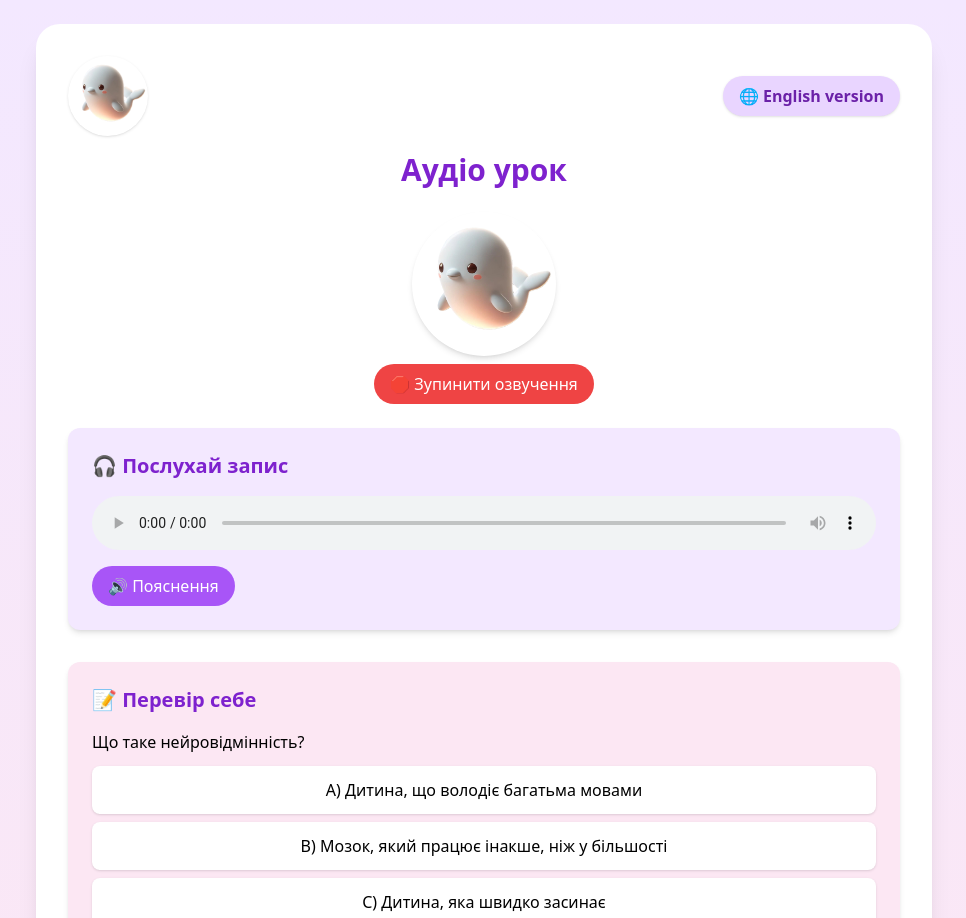
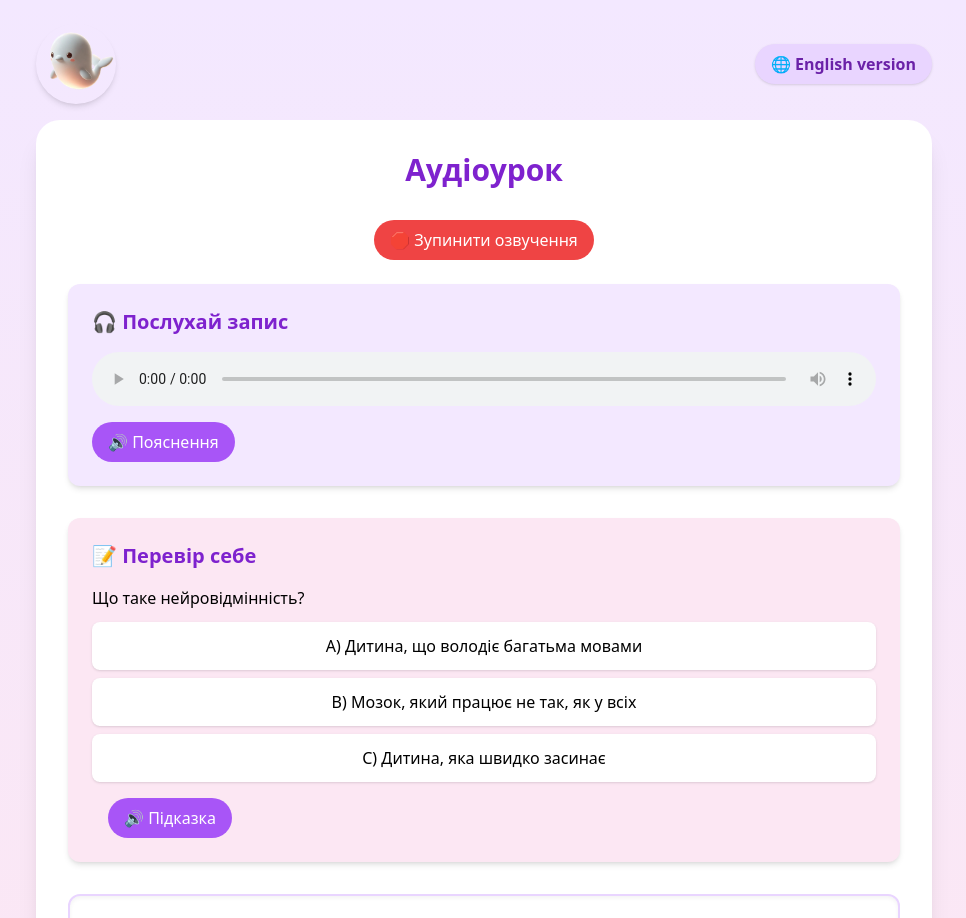
Before and after one commit to Milana-Budzanovska/learning, a React (Vite) app: page /audio in a window 1280 px wide. Shown: the top 918 px of the page, without its empty margins (156-1122 px from the left). Built offline with nearby package versions, Linux system fonts and the light colour scheme; the HTML template or start-up script is replaced by a standard one.

Commit message:
Update AudioLesson.tsx

```diff
--- a/src/AudioLesson.tsx
+++ b/src/AudioLesson.tsx
@@ -1,11 +1,10 @@
 import React, { useEffect, useState } from 'react';
 
 const AudioLessonPage: React.FC = () => {
+  const [language, setLanguage] = useState<'uk' | 'en'>('uk');
   const [selected, setSelected] = useState<string | null>(null);
   const [submitted, setSubmitted] = useState(false);
   const [feedback, setFeedback] = useState<string>('');
-  const [language, setLanguage] = useState<'uk' | 'en'>('uk');
-
   const correctAnswer = 'B';
 
   const playAudio = (src: string) => {
@@ -13,18 +12,55 @@ const AudioLessonPage: React.FC = () => {
     audio.play();
   };
 
+  useEffect(() => {
+    const greeting = language === 'uk'
+      ? '/assets/А зараз послухаємо запис.mp3'
+      : '/assets/podcast.mp3';
+    playAudio(greeting);
+  }, [language]);
+
+  const handleAnswer = (answer: string) => {
+    setSelected(answer);
+    setFeedback('');
+    if (language === 'uk') {
+      const fileMap: Record<string, string> = {
+        A: '/assets/а_дитина_що_володіє_багатьма_мовами.mp3',
+        B: '/assets/б_мозок_який_працює_не_так_як_у_всіх.mp3',
+        C: '/assets/с) дитина яка швидко засинає.mp3',
+      };
+      playAudio(fileMap[answer]);
+    } else {
+      const utterance = new SpeechSynthesisUtterance(`You selected option ${answer}`);
+      utterance.lang = 'en-US';
+      utterance.pitch = 1.2;
+      utterance.rate = 0.95;
+      speechSynthesis.speak(utterance);
+    }
+  };
+
+  const handleSubmit = () => {
+    setSubmitted(true);
+    if (selected === correctAnswer) {
+      language === 'uk'
+        ? playAudio('/assets/Молодець, правильна відповідь .mp3')
+        : speak("Great job! That’s the correct answer.");
+      setFeedback(language === 'uk' ? '✅ Правильно!' : "✅ Correct! That’s the right answer.");
+    } else {
+      language === 'uk'
+        ? playAudio('/assets/ойой,_помилка,_не_засмучуйся,_спробуй_іще.mp3')
+        : speak("That’s okay! Mistakes help us learn. Let’s try again.");
+      setFeedback(language === 'uk' ? '❌ Неправильно. Спробуй ще раз.' : "❌ Incorrect. Try again.");
+    }
+  };
+
   const speak = (text: string) => {
-    if (language !== 'en') return;
     const utterance = new SpeechSynthesisUtterance(text);
     utterance.lang = 'en-US';
     utterance.pitch = 1.2;
     utterance.rate = 0.95;
-    utterance.volume = 1;
     const voices = speechSynthesis.getVoices();
-    const englishVoice = voices.find(voice =>
-      voice.lang.includes('en') && voice.name.toLowerCase().includes('google')
-    );
-    if (englishVoice) utterance.voice = englishVoice;
+    const voice = voices.find(v => v.lang.includes('en') && v.name.toLowerCase().includes('google'));
+    if (voice) utterance.voice = voice;
     speechSynthesis.speak(utterance);
   };
 
@@ -32,48 +68,10 @@ const AudioLessonPage: React.FC = () => {
     speechSynthesis.cancel();
   };
 
-  useEffect(() => {
-    if (language === 'uk') {
-      playAudio('/audio_for_audio_lesson/podcast.mp3');
-    } else {
-      speak("Hello! I'm Flick, your dolphin assistant. Today we'll learn something really interesting.");
-    }
-    return () => stopSpeaking();
-  }, [language]);
-
-  const handleAnswer = (answer: string) => {
-    setSelected(answer);
-    setFeedback('');
-    if (language === 'uk') {
-      const fileMap: Record<string, string> = {
-        A: '/audio_for_audio_lesson/answer_a.mp3',
-        B: '/audio_for_audio_lesson/answer_b.mp3',
-        C: '/audio_for_audio_lesson/answer_c.mp3'
-      };
-      playAudio(fileMap[answer]);
-    } else {
-      speak(`You selected option ${answer}`);
-    }
-  };
-
-  const handleSubmit = () => {
-    setSubmitted(true);
-    if (selected === correctAnswer) {
-      if (language === 'uk') playAudio('/audio_for_audio_lesson/correct.mp3');
-      else speak("Great job! That’s the correct answer.");
-      setFeedback(language === 'uk' ? "✅ Молодець! Це правильна відповідь." : "✅ Correct! That’s the right answer.");
-    } else {
-      if (language === 'uk') playAudio('/audio_for_audio_lesson/wrong.mp3');
-      else speak("That’s okay! Mistakes help us learn. Let’s try again.");
-      setFeedback(language === 'uk' ? "❌ Помилка. Спробуй ще раз." : "❌ Incorrect. Try again.");
-    }
-  };
-
   return (
     <div className="min-h-screen bg-gradient-to-b from-purple-100 to-pink-100 p-6 font-sans">
-      <div className="max-w-4xl mx-auto bg-white rounded-3xl shadow-xl p-8">
-        <div className="flex justify-between items-center mb-4">
-          <img src="/assets/flik.png" alt="Flik" className="w-20 h-20 rounded-full shadow" />
+      <div className="flex justify-between items-center mb-4 max-w-4xl mx-auto">
+        <img src="/assets/flik.png" alt="Flik Assistant" className="w-20 h-20 rounded-full shadow-md" />
         <button
           onClick={() => setLanguage(language === 'uk' ? 'en' : 'uk')}
           className="bg-purple-200 hover:bg-purple-300 text-purple-800 font-semibold py-2 px-4 rounded-full shadow"
@@ -82,12 +80,12 @@ const AudioLessonPage: React.FC = () => {
         </button>
       </div>
 
+      <div className="max-w-4xl mx-auto bg-white rounded-3xl shadow-xl p-8">
         <h1 className="text-3xl font-bold text-center text-purple-700 mb-6">
-          {language === 'uk' ? 'Аудіо урок' : 'Audio Lesson'}
+          {language === 'uk' ? 'Аудіоурок' : 'Audio Lesson'}
         </h1>
 
         <div className="flex flex-col items-center mb-6">
-          <img src="/assets/flik.png" alt="Assistant" className="w-36 h-36 rounded-full shadow-md" />
           <button
             onClick={stopSpeaking}
             className="mt-2 bg-red-500 text-white px-4 py-2 rounded-full hover:bg-red-600 transition"
@@ -101,23 +99,15 @@ const AudioLessonPage: React.FC = () => {
             🎧 {language === 'uk' ? 'Послухай запис' : 'Listen to the recording'}
           </h2>
           <audio controls className="w-full">
-            <source src="/audio_for_audio_lesson/podcast.mp3" type="audio/mpeg" />
+            <source src="/assets/podcast.mp3" type="audio/mpeg" />
             Your browser does not support audio.
           </audio>
           {language === 'uk' && (
             <button
-              onClick={() => playAudio('/audio_for_audio_lesson/play_audio_instruction.mp3')}
+              onClick={() => playAudio('/assets/А зараз послухаємо запис.mp3')}
               className="mt-4 bg-purple-500 text-white px-4 py-2 rounded-full hover:bg-purple-700"
             >
               🔊 Пояснення
-            </button>
-          )}
-          {language === 'en' && (
-            <button
-              onClick={() => speak("Now we’ll listen to the learning audio. Please listen carefully.")}
-              className="mt-4 bg-purple-500 text-white px-4 py-2 rounded-full hover:bg-purple-700"
-            >
-              🔊 Explain
             </button>
           )}
         </div>
@@ -130,9 +120,27 @@ const AudioLessonPage: React.FC = () => {
             {language === 'uk' ? 'Що таке нейровідмінність?' : 'What does neurodiversity mean?'}
           </p>
           <ul className="space-y-2">
-            <li><button onClick={() => handleAnswer('A')} disabled={submitted} className={`w-full p-3 rounded-lg shadow hover:bg-purple-50 ${selected === 'A' ? 'bg-purple-200' : 'bg-white'}`}>A) {language === 'uk' ? 'Дитина, що володіє багатьма мовами' : 'A child who speaks many languages'}</button></li>
-            <li><button onClick={() => handleAnswer('B')} disabled={submitted} className={`w-full p-3 rounded-lg shadow hover:bg-purple-50 ${selected === 'B' ? 'bg-purple-200' : 'bg-white'}`}>B) {language === 'uk' ? 'Мозок, який працює інакше, ніж у більшості' : 'A brain that works differently from most'}</button></li>
-            <li><button onClick={() => handleAnswer('C')} disabled={submitted} className={`w-full p-3 rounded-lg shadow hover:bg-purple-50 ${selected === 'C' ? 'bg-purple-200' : 'bg-white'}`}>C) {language === 'uk' ? 'Дитина, яка швидко засинає' : 'A child who falls asleep quickly'}</button></li>
+            {['A', 'B', 'C'].map(option => (
+              <li key={option}>
+                <button
+                  onClick={() => handleAnswer(option)}
+                  disabled={submitted}
+                  className={`w-full p-3 rounded-lg shadow hover:bg-purple-50 ${selected === option ? 'bg-purple-200' : 'bg-white'}`}
+                >
+                  {option}) {language === 'uk'
+                    ? option === 'A'
+                      ? 'Дитина, що володіє багатьма мовами'
+                      : option === 'B'
+                      ? 'Мозок, який працює не так, як у всіх'
+                      : 'Дитина, яка швидко засинає'
+                    : option === 'A'
+                    ? 'A child who speaks many languages'
+                    : option === 'B'
+                    ? 'A brain that works differently from most'
+                    : 'A child who falls asleep quickly'}
+                </button>
+              </li>
+            ))}
           </ul>
           {!submitted && selected && (
             <button
@@ -146,41 +154,42 @@ const AudioLessonPage: React.FC = () => {
             <p className="mt-4 text-lg text-purple-700 font-semibold">{feedback}</p>
           )}
           <button
-            onClick={() => {
-              if (language === 'uk') playAudio('/audio_for_audio_lesson/hint.mp3');
-              else speak("In this task, choose the correct answer. Don’t worry if you’re not sure. I’m here to help!");
-            }}
+            onClick={() =>
+              language === 'uk'
+                ? playAudio('/assets/Підказка до завдання .mp3')
+                : speak("In this task, choose the correct answer. Don’t worry if you’re not sure. I’m here to help!")
+            }
             className="mt-4 ml-4 bg-purple-500 text-white px-4 py-2 rounded-full hover:bg-purple-700"
           >
-            🔊 {language === 'uk' ? 'Підказка' : 'Task Hint'}
+            🔊 {language === 'uk' ? 'Підказка' : 'Hint'}
           </button>
         </div>
 
         <div
           className="bg-white p-6 rounded-xl shadow-inner border-2 border-purple-200"
-          onMouseEnter={() => playAudio('/audio_for_audio_lesson/extra_hover.mp3')}
+          onMouseEnter={() => language === 'uk' && playAudio('/assets/про екстра.mp3')}
         >
           <h2 className="text-xl font-semibold text-purple-700 mb-4">
-            🔗 {language === 'uk' ? 'Додатково' : 'Extra Materials'}
+            🔗 {language === 'uk' ? 'Додаткові матеріали' : 'Extra Materials'}
           </h2>
           <div className="space-y-3">
             <a
               href="https://learningapps.org/display?v=pk6hxv9oa24"
               target="_blank"
               rel="noreferrer"
-              onClick={() => playAudio('/audio_for_audio_lesson/extra_click.mp3')}
+              onClick={() => language === 'uk' && playAudio('/assets/Якщо_ти_хочеш_дізнатися_більше_пограй_в.mp3')}
               className="block text-purple-600 underline hover:text-purple-800"
             >
-              ▶️ {language === 'uk' ? 'Інтерактивна гра “Вгадай емоцію”' : 'Interactive game “Guess the emotion”'}
+              ▶️ {language === 'uk' ? 'Гра "Вгадай емоцію"' : 'Game "Guess the emotion"'}
             </a>
             <a
               href="https://www.youtube.com/watch?v=jh7wLjqI5PY"
               target="_blank"
               rel="noreferrer"
-              onClick={() => playAudio('/audio_for_audio_lesson/extra_click.mp3')}
+              onClick={() => language === 'uk' && playAudio('/assets/Якщо_ти_хочеш_дізнатися_більше_пограй_в.mp3')}
               className="block text-purple-600 underline hover:text-purple-800"
             >
-              📺 {language === 'uk' ? 'Подивись відео про нейровідмінність' : 'Watch video on neurodiversity'}
+              📺 {language === 'uk' ? 'Відео про нейровідмінність' : 'Video about neurodiversity'}
             </a>
           </div>
         </div>
```
Lines whose indentation alone changed are shown as unchanged.
